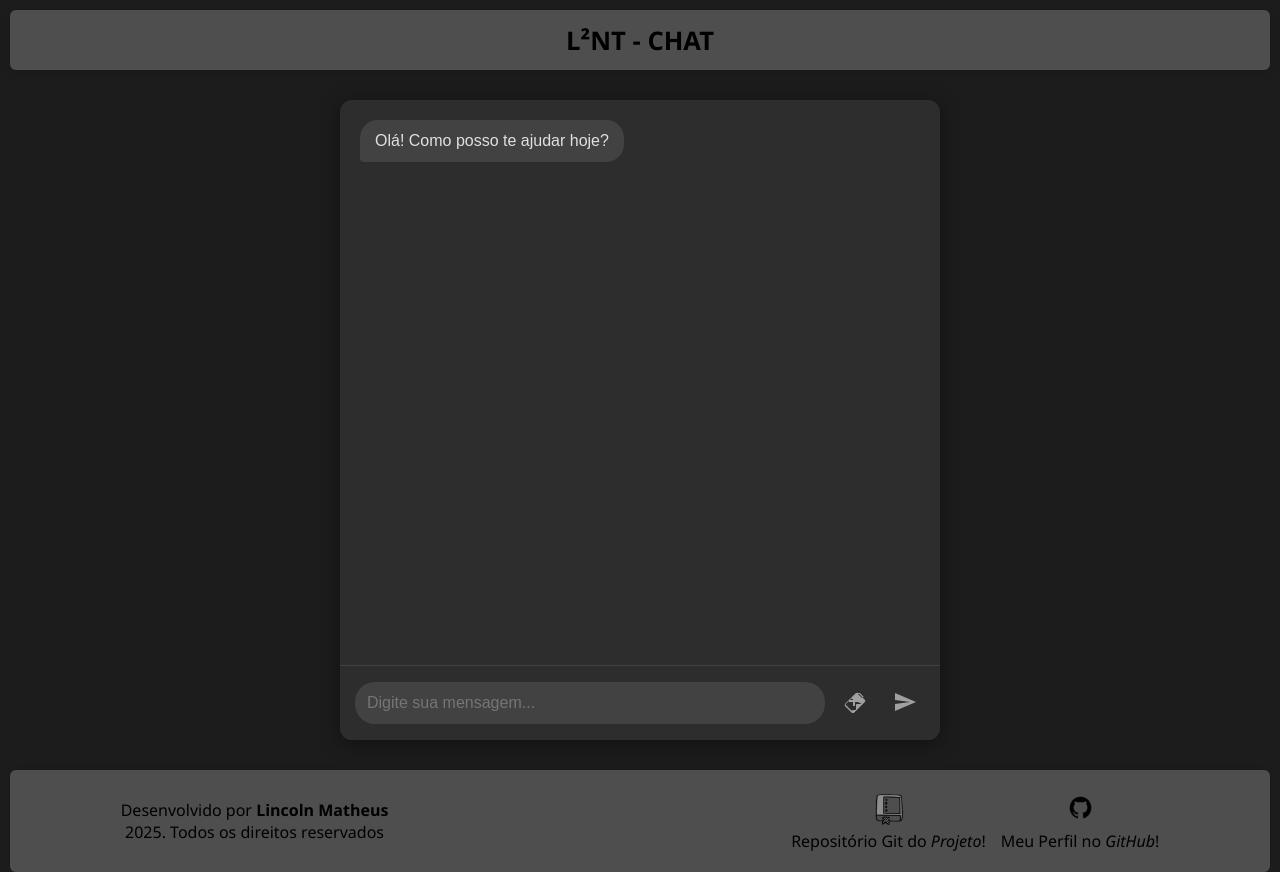
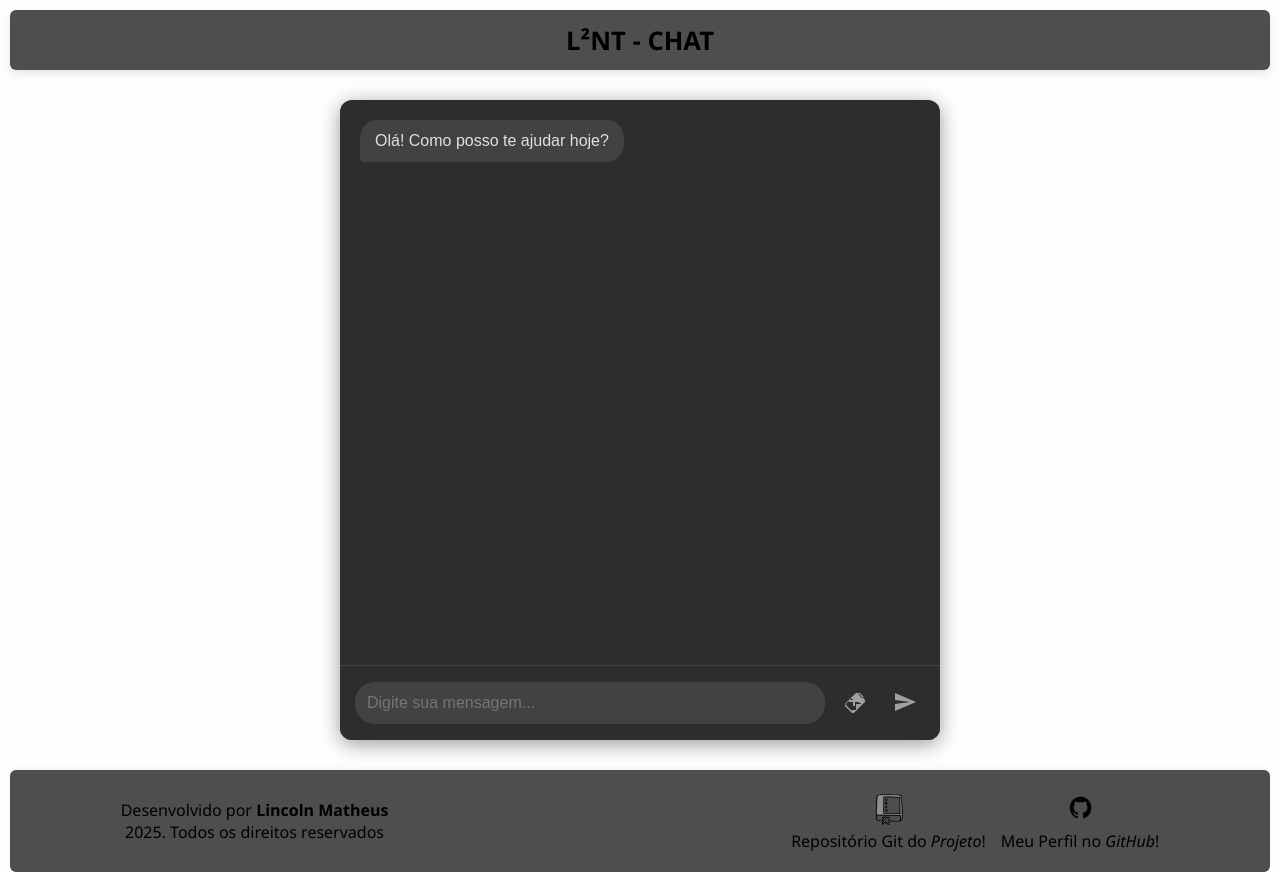
Before and after one commit to LincolnMatheus97/domini-chatbot, a Flask app: page / in a window 1280 px wide. Run offline with Flask 3, Linux system fonts and the light colour scheme; some libraries are stand-ins or nearby versions.

Commit message:
:truck: chore: Atualiza a style do front-end da API

```diff
--- a/static/css/style.css
+++ b/static/css/style.css
@@ -11,7 +11,8 @@ html, body {
 
 body {
     font-family: 'Segoe UI', Tahoma, Geneva, Verdana, sans-serif;
-    background-color: #1c1c1c;
+    background-color: #fffdfd;
+    color:#000000;
     display:flex;
     flex-direction: column;
     min-height: 100%;
```
